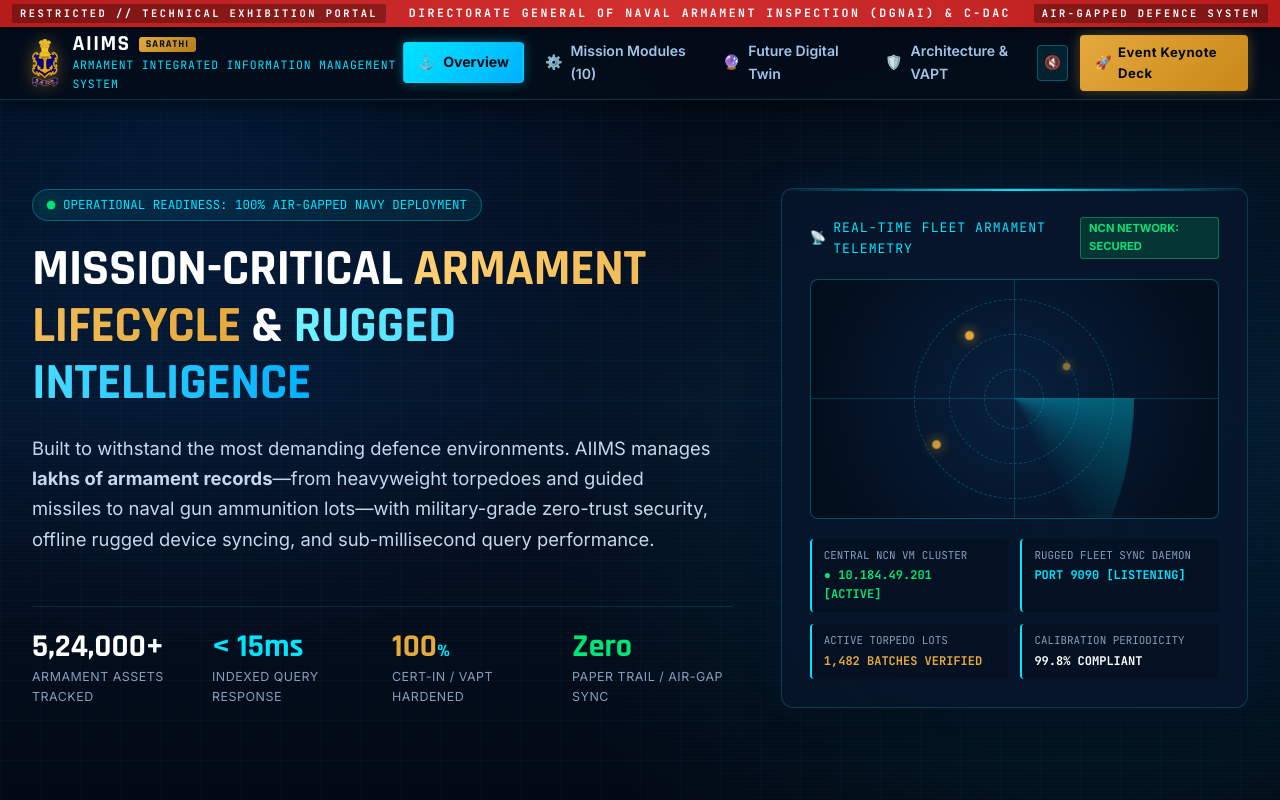
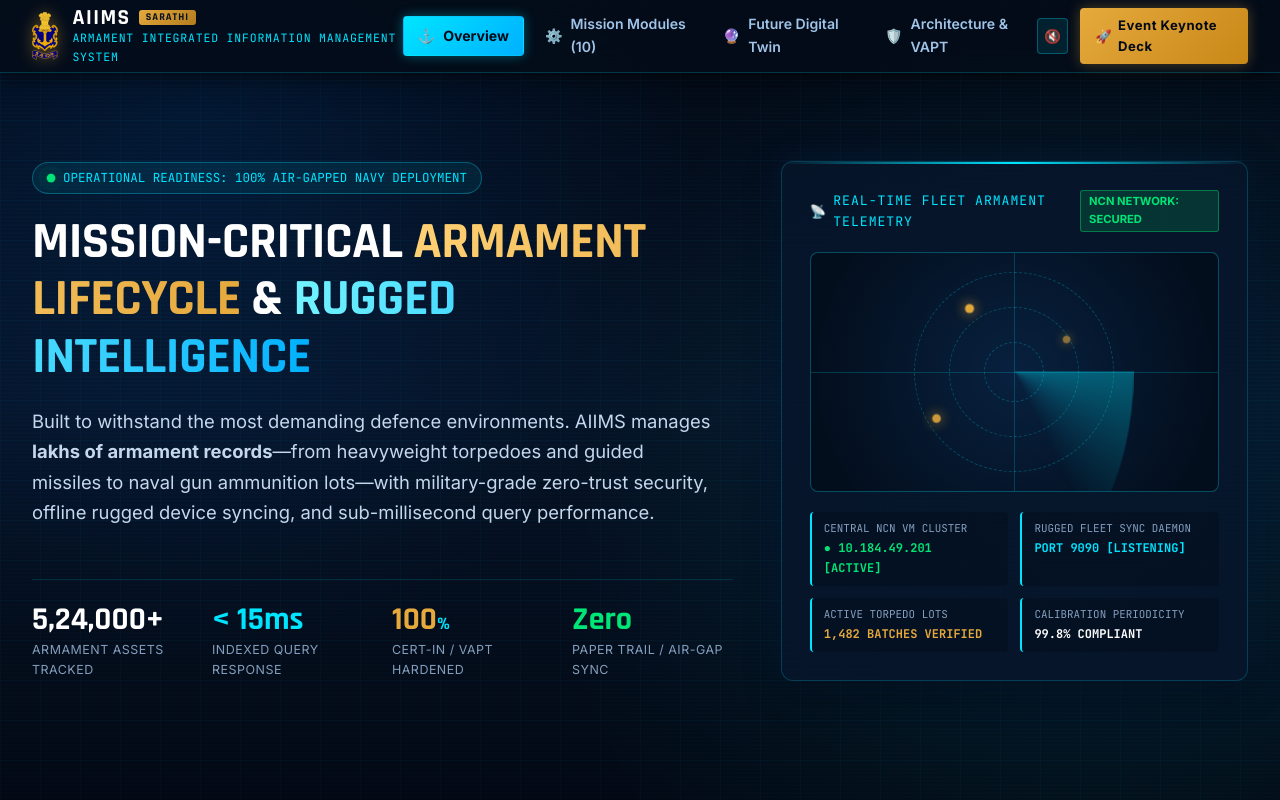
Before and after one commit to gunaseelan001/techverse, a plain HTML site: page index.html in a window 1280 px wide. Shown: the top 800 px of the page. Drawn offline with Linux system fonts and the light colour scheme.

Commit message:
Update index.html

```diff
--- a/index.html
+++ b/index.html
@@ -18,11 +18,11 @@
 <body>
 
   <!-- Top Military Classification Bar -->
-  <div class="classification-bar">
-    <div class="tag">RESTRICTED // TECHNICAL EXHIBITION PORTAL</div>
-    <div>DIRECTORATE GENERAL OF NAVAL ARMAMENT INSPECTION (DGNAI) &amp; C-DAC</div>
-    <div class="tag">AIR-GAPPED DEFENCE SYSTEM</div>
-  </div>
+  <!-- <div class="classification-bar"> -->
+    <!-- <div class="tag">RESTRICTED // TECHNICAL EXHIBITION PORTAL</div> -->
+    <!-- <div>DIRECTORATE GENERAL OF NAVAL ARMAMENT INSPECTION (DGNAI) &amp; C-DAC</div> -->
+    <!-- <div class="tag">AIR-GAPPED DEFENCE SYSTEM</div> -->
+  <!-- </div> -->
 
   <!-- Naval Navigation Header -->
   <header class="navy-navbar">
```
